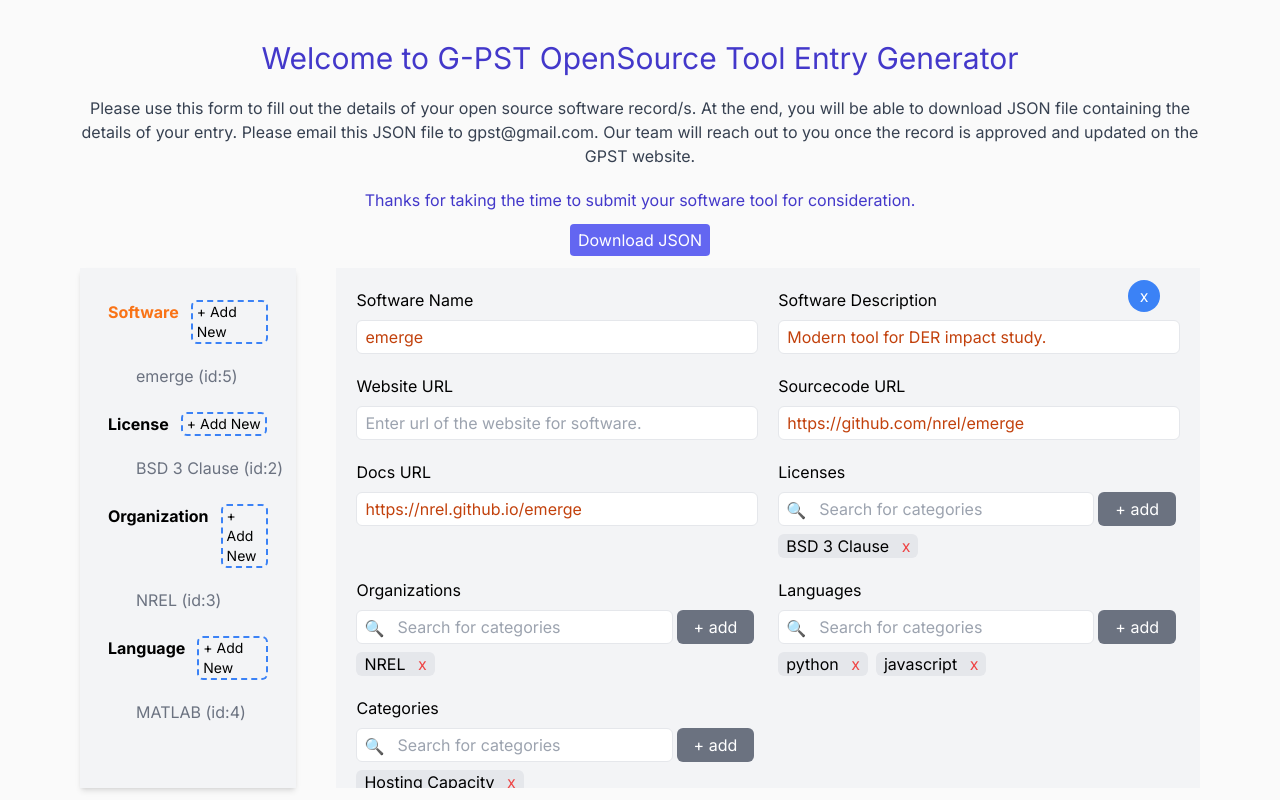
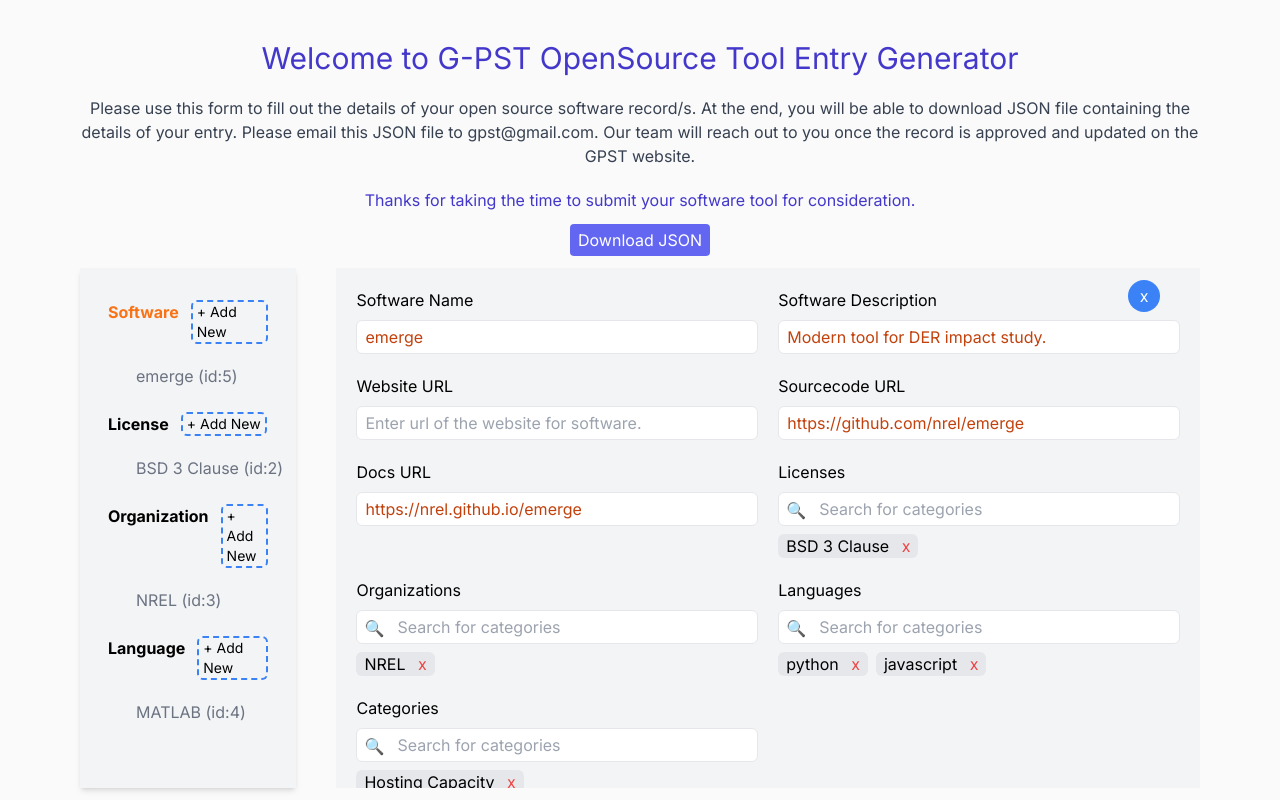
Before and after one commit to G-PST/opentools-form, a Next.js app: page /opentools-form/ in a window 1280 px wide. Built offline with nearby package versions, Linux system fonts and the light colour scheme.

Commit message:
removed onblur which has side effect where click on search items would not work

```diff
--- a/app/page.tsx
+++ b/app/page.tsx
@@ -79,9 +79,8 @@
                         setShowFilters(true)
                         setSearchVal(e.target.value)
                     }}
-                    onBlur={() => setShowFilters(false)}
                     placeholder="Search for categories" />
-                {!showFilters && <button className="bg-gray-500 p-1
+                {searchTexts.includes(searchVal) && <button className="bg-gray-500 p-1
                 mx-1 rounded-md text-white w-[100px]
                 hover:cursor-pointer hover:bg-orange-500 disabled"
                 onClick={()=> onAdd(searchVal)}
```
